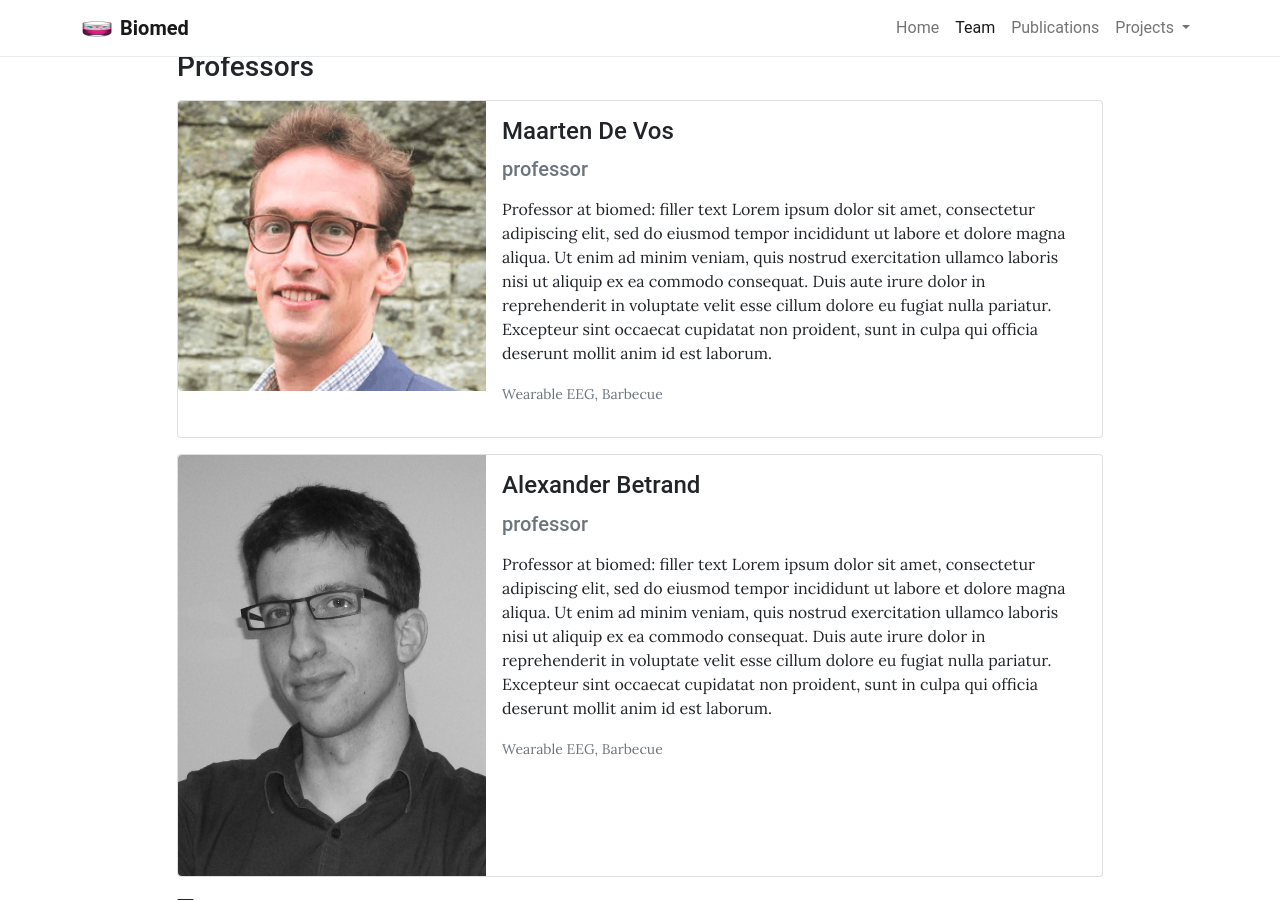
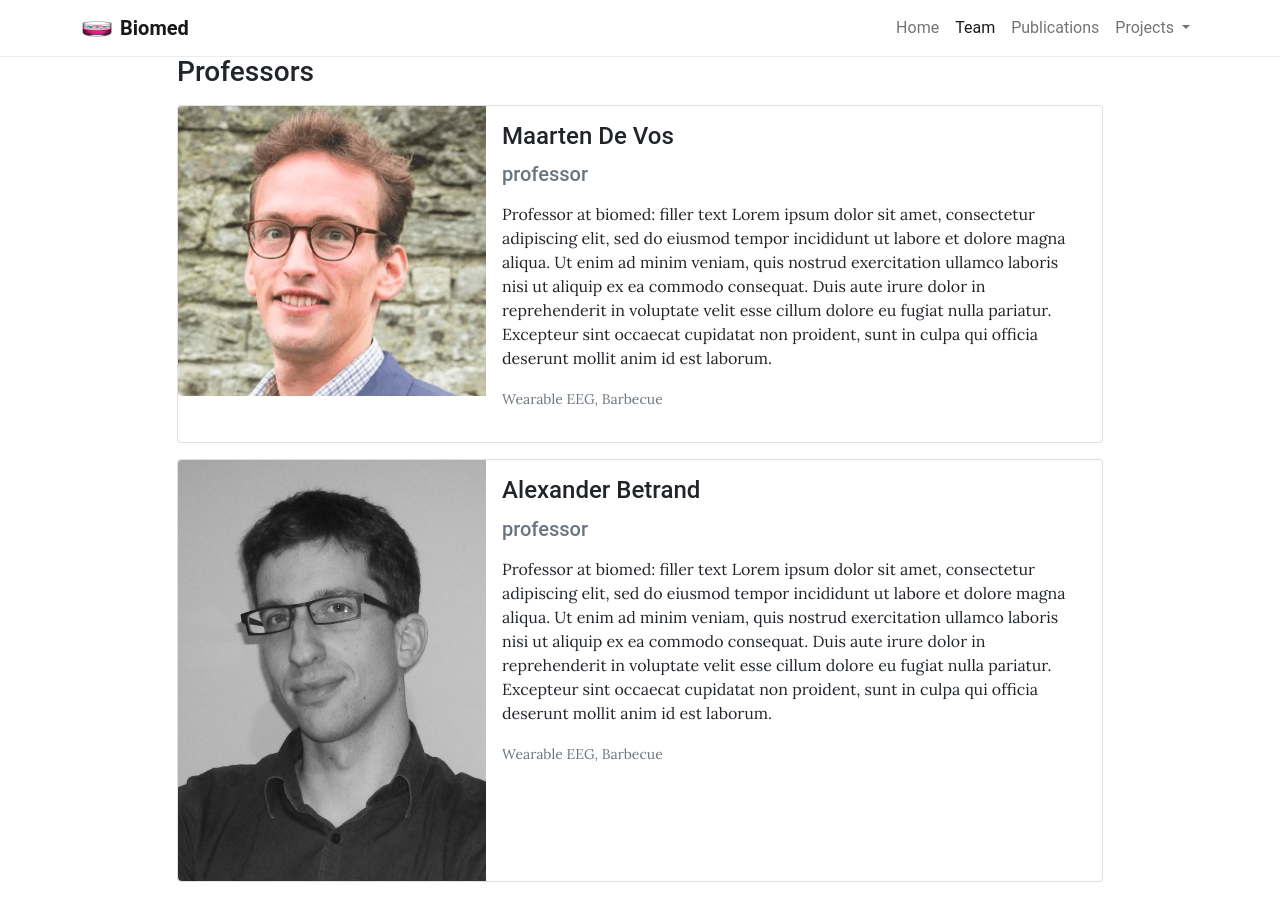
Before and after one commit to mmyns/mmyns.github.io, a Jekyll site: the page built from pages/team.md, in a window 1280 px wide and 900 px high. Built offline with Jekyll 4.4.1, drawn with Linux system fonts in a browser that asks for light colours; some web fonts are replaced.

Commit message:
top margin added

```diff
--- a/_layouts/team.html
+++ b/_layouts/team.html
@@ -4,7 +4,7 @@ description: Template for team page
 ---
 
 {{ content }}
-<h3>Professors</h3>
+<h3 style="margin-top: 5px">Professors</h3>
 <div class="row">
   {% for member in site.data.professors %}
   <div class="col-12 h-100">
```
